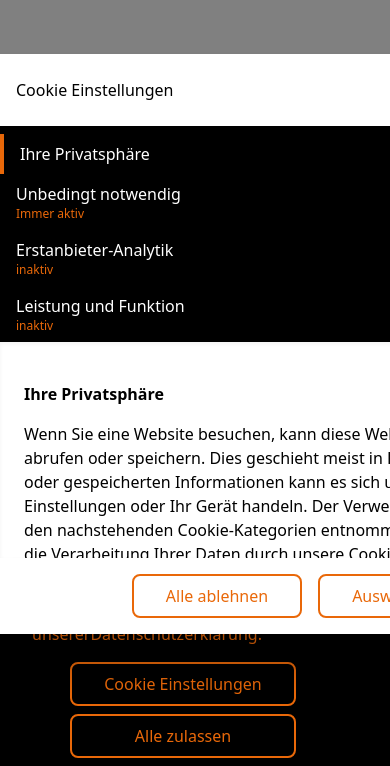
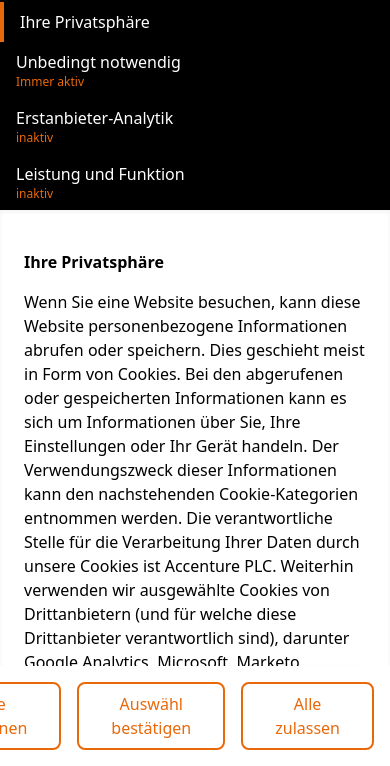
Before and after one commit to DanielRolfs/cookie-banner, a plain HTML site: page index.html in a window 390 px wide. Both pictures are taken after a click on the button "Cookie Einstellungen". Shown: the part 78-844 px from the top of the page. Drawn offline with nearby package versions, Linux system fonts and the light colour scheme.

Commit message:
responsive

```diff
--- a/index.html
+++ b/index.html
@@ -111,7 +111,7 @@ bitte TailwindCSS und jQuery verwenden-->
 
 
   <!-- Cookie Popup -->
-  <div id="CookiePopup" class="fixed w-[730px] min-w-[730px] h-[580px] inset-0 m-auto">
+  <div id="CookiePopup" class="fixed w-full md:w-[730px] h-full md:h-[580px] inset-0 m-auto">
 
     <!-- Header -->
     <div id="header" class="h-auto p-4 flex justify-between items-center drop-shadow-lg bg-white">
@@ -120,7 +120,7 @@ bitte TailwindCSS und jQuery verwenden-->
     </div>
 
     <!-- Menu Bar -->
-    <div id="container" class="flex flex-col bg-white w-full md:flex-row h-[432px]">
+    <div id="container" class="flex flex-col bg-white w-full md:flex-row h-full md:h-[432px]">
 
       <ul id="tab_navigation" class="tab_navigation w-full md:w-1/3 bg-black cursor-pointer text-white pt-2 md:pt-8">
         <!-- 1 -->
```
